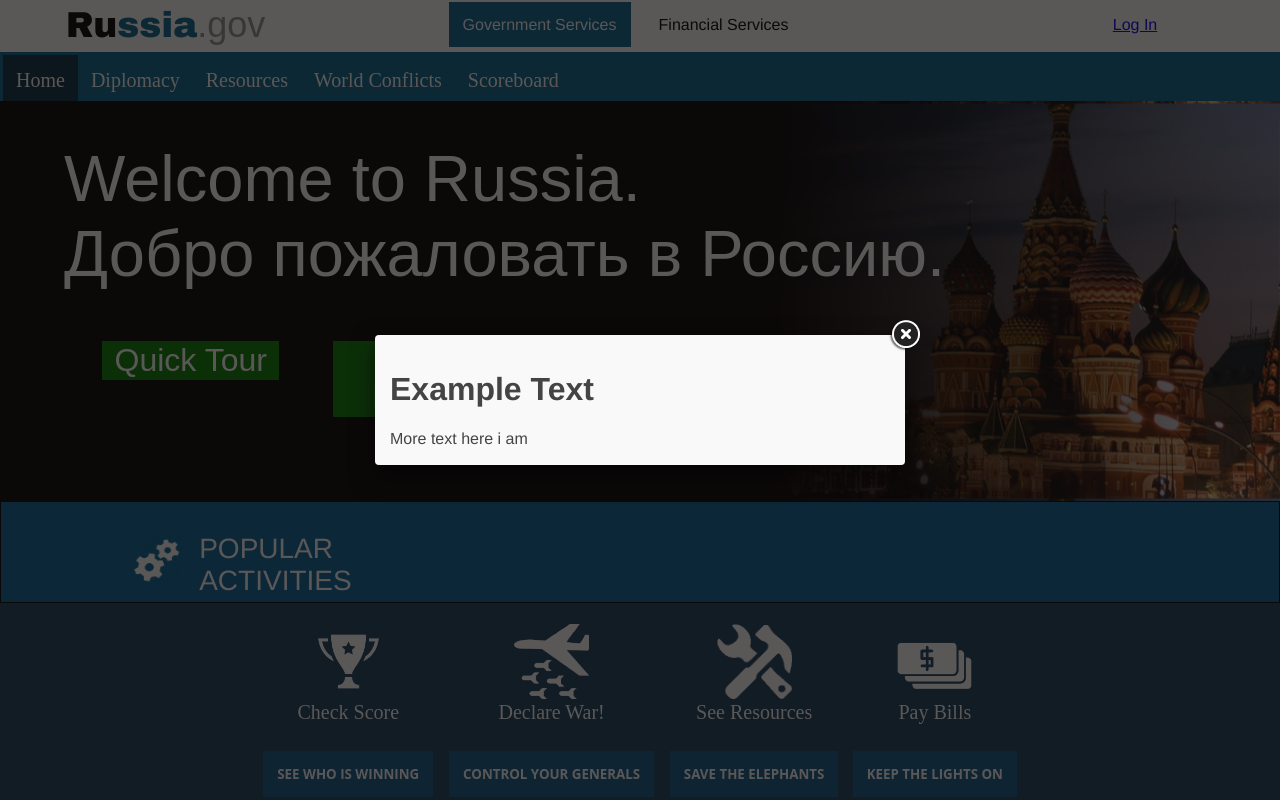
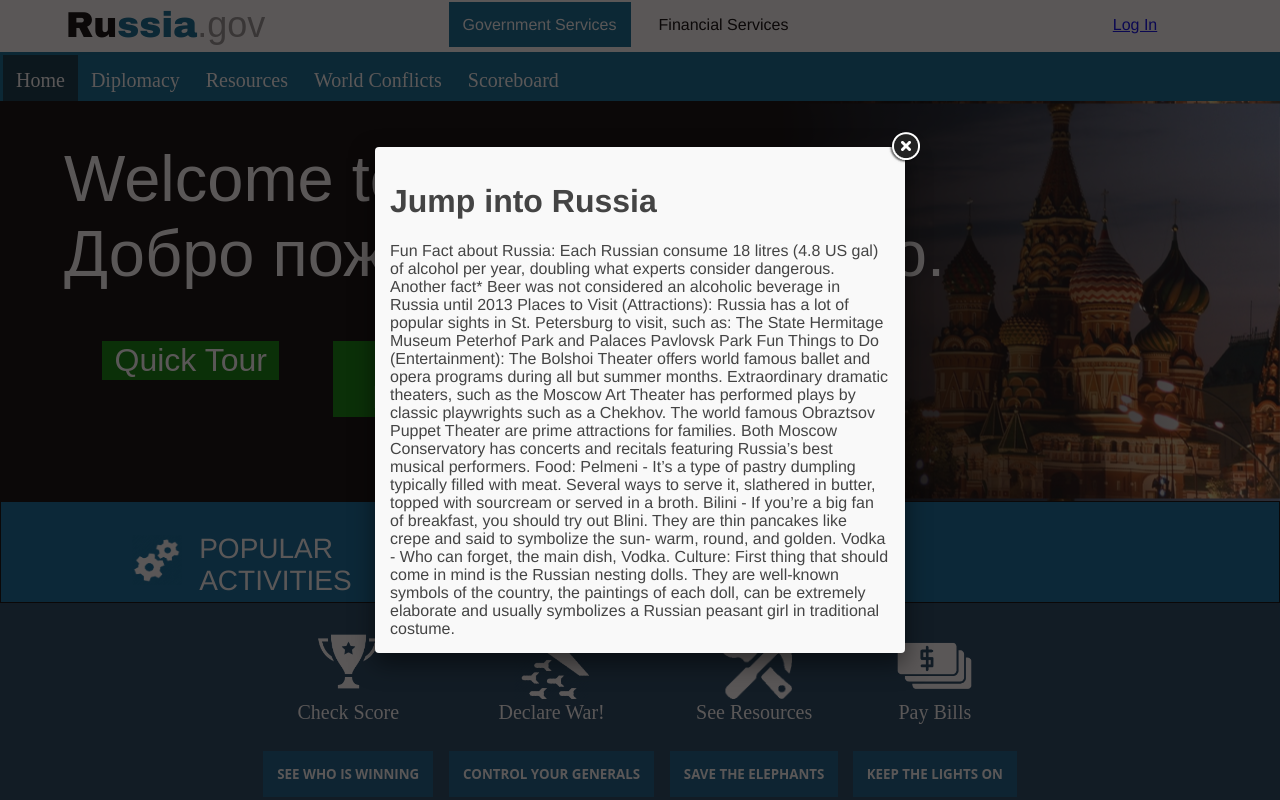
Before and after one commit to doshmajhan/ISTS15_Site, a PHP site: page /ists.php in a window 1280 px wide, after a click on "Quick Tour". Run offline with PHP 8.4, Linux system fonts and the light colour scheme; some libraries are stand-ins or nearby versions.

Commit message:
small content that will need updating later with pics

```diff
--- a/Site/ists_splash.php
+++ b/Site/ists_splash.php
@@ -10,8 +10,34 @@
 			<a class="fancybox" href="#about"><button class="ctrbtn">About <?php echo $team_settings['name']; ?></button></a>
 		</div>
 		<div id="quick_tour" style="display:none;width:500px;">
-			<h1>Example Text</h1>
-			More text here i am
+			<h1>Jump into Russia</h1>
+			Fun Fact about Russia:
+			Each Russian consume 18 litres (4.8 US gal) of alcohol per year, doubling what experts consider dangerous.
+			Another fact* Beer was not considered an alcoholic beverage in Russia until 2013
+
+			Places to Visit (Attractions):
+			Russia has a lot of popular sights in St. Petersburg to visit, such as:
+			The State Hermitage Museum
+			Peterhof Park and Palaces
+			Pavlovsk Park
+
+			Fun Things to Do (Entertainment):
+			The Bolshoi Theater offers world famous ballet and opera programs during all but summer months.
+			Extraordinary dramatic theaters, such as the Moscow Art Theater has performed plays by classic playwrights such as a Chekhov.
+			The world famous Obraztsov Puppet Theater are prime attractions for families. Both
+			Moscow Conservatory has concerts and recitals featuring Russia’s best musical performers.
+
+			Food:
+			Pelmeni -
+			It’s a type of pastry dumpling typically filled with meat. Several ways to serve it, slathered in butter, topped with sourcream or served in a broth.
+			Bilini -
+			If you’re a big fan of breakfast, you should try out Blini. They are thin pancakes like crepe and said to symbolize the sun- warm, round, and golden.
+			Vodka -
+			Who can forget, the main dish, Vodka.
+
+			Culture:
+			First thing that should come in mind is the Russian nesting dolls. They are well-known symbols of the country, the paintings of each doll, can be extremely elaborate and usually symbolizes a Russian peasant girl in traditional costume.
+
 		</div>
 		<div id="about" style="display:none;width:500px;">
 			<h1>Example Text</h1>
```
